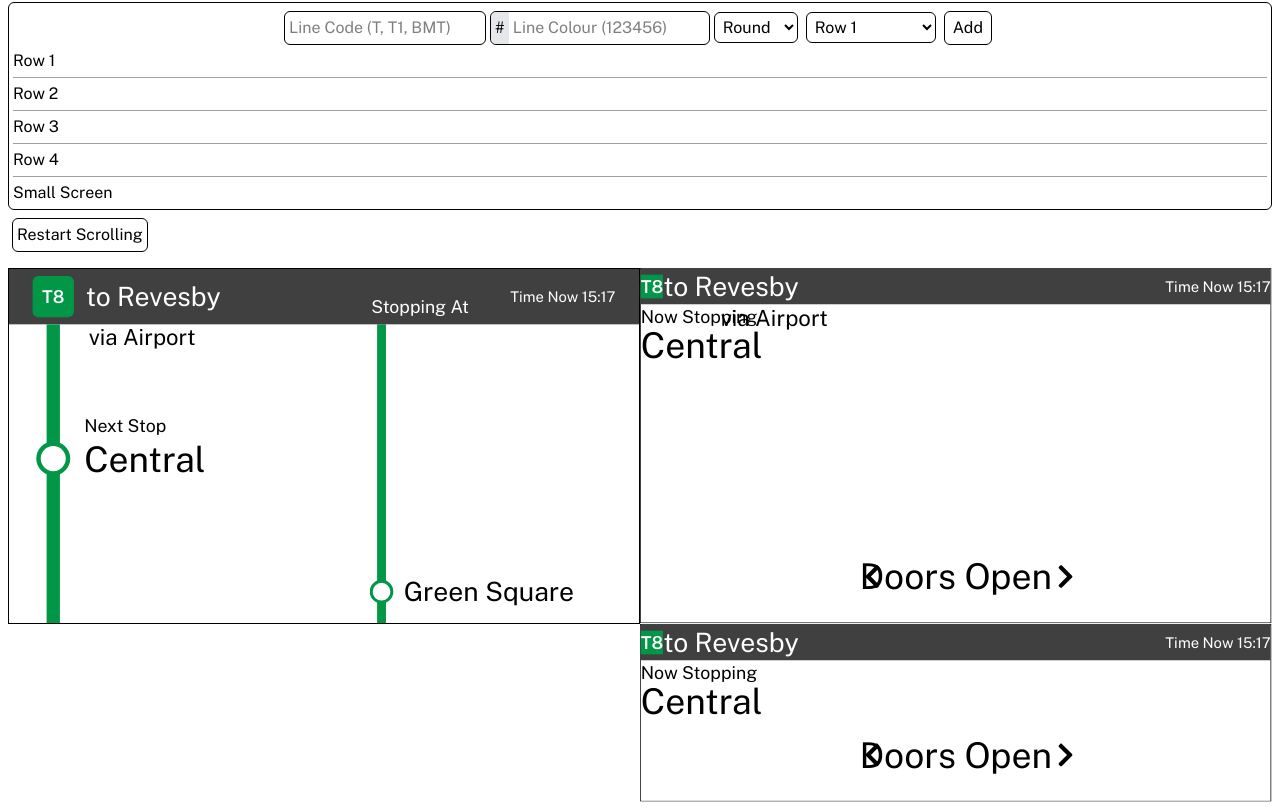
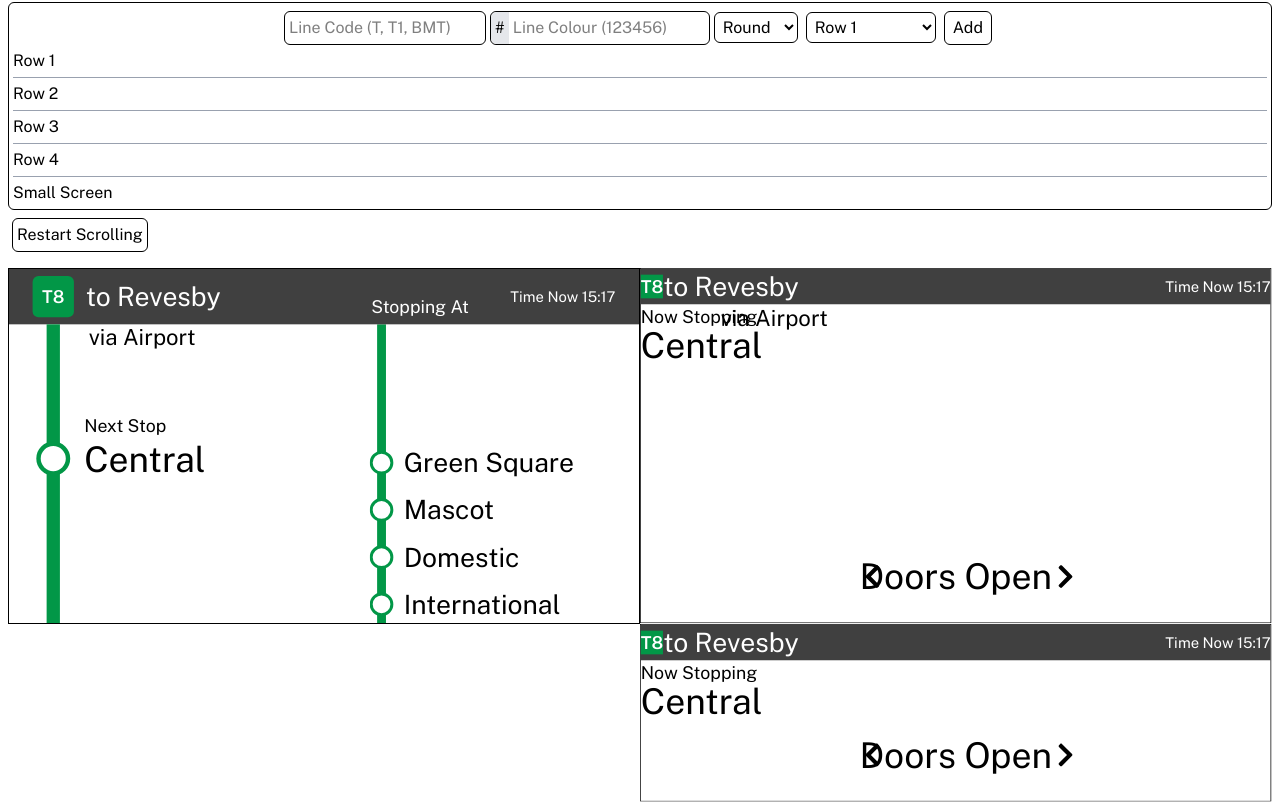
Before and after one commit to wutSalty/b-set-pid, a Next.js app: page /b-set-pid/ in a window 1280 px wide. Shown: the part 530-1340 px from the top of the page. Built offline with nearby package versions, Linux system fonts and the light colour scheme.

Commit message:
fixed race conditions vs useeffect

```diff
--- a/src/app/Components/big-upcoming.tsx
+++ b/src/app/Components/big-upcoming.tsx
@@ -139,9 +139,9 @@ export function BigUpcomingSVG(
     if (!ref.current) return;
 
     const resizeObserver = new ResizeObserver(() => {
-      setHeight(ref.current ? ref.current.clientHeight : 0);
-      // setHeight(ref.current ? ref.current.getBBox().height : 0);
+      setTimeout(() => setHeight(ref.current ? ref.current.getBBox().height : 0), 1)
     });
+
     resizeObserver.observe(ref.current);
     return () => resizeObserver.disconnect();
   }, []);
@@ -151,10 +151,11 @@ export function BigUpcomingSVG(
     "--height": `-${height + 48}px`,
   } as CSSProperties
 
+  // Throws a fit? Double check height code
   if (!ScrollClass) ScrollClass = UpcomingStops.length > 6 ? "animate-scrollTest" : "";
 
   return (
-    <svg width="100%" viewBox='0 0 854 480' className='inline-block align-top border'>
+    <svg width="100%" viewBox='0 0 854 480' className='inline-block align-top border' xmlns="http://www.w3.org/2000/svg">
       <rect fill='white' width={854} height={480}></rect>
 
       {/* Right Side */}
@@ -165,6 +166,16 @@ export function BigUpcomingSVG(
           {UpcomingStops.map((s, i) => (
             <UpcomingSVG key={`${s}${i}`} name={s} colour={LineColour} margin={64} i={i} />
           ))}
+          {/* Doesnt work on webkit */}
+          {/* <animateTransform
+            attributeName="transform"
+            attributeType="CSS"
+            type="translate"
+            from={`0 405`}
+            to={`0 -${height+48}`}
+            dur={`${UpcomingStops.length * 2}s`}
+            repeatCount='indefinite'
+          /> */}
         </g>
       </g>
 
```
